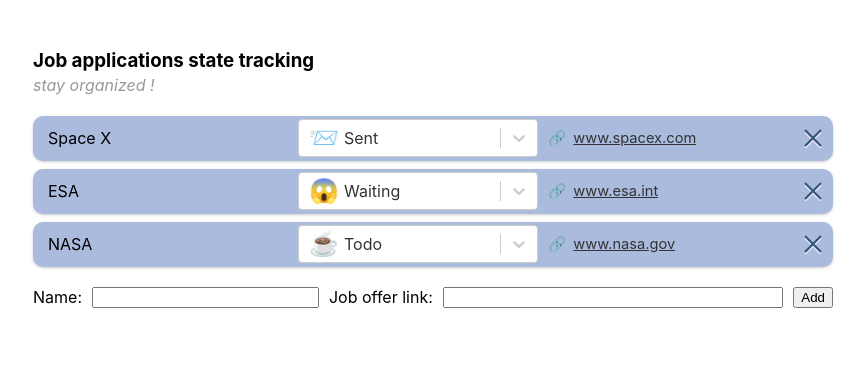
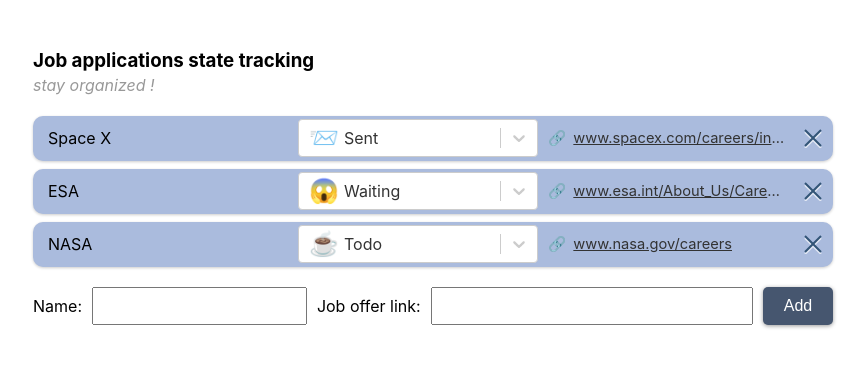
Before and after one commit to PaulDesiles/job-state-tracker, a React (Create React App) app: page / in a window 1280 px wide. Shown: the top 368 px of the page, without its empty margins (207-1074 px from the left). Built offline with nearby package versions, Linux system fonts and the light colour scheme.

Commit message:
adding some animation

```diff
--- a/package.json
+++ b/package.json
@@ -7,10 +7,12 @@
     "@testing-library/react": "^9.5.0",
     "@testing-library/user-event": "^7.2.1",
     "@types/react-select": "^3.0.13",
+    "@types/react-transition-group": "^4.4.0",
     "react": "^16.13.1",
     "react-dom": "^16.13.1",
     "react-scripts": "3.4.1",
-    "react-select": "^3.1.0"
+    "react-select": "^3.1.0",
+    "react-transition-group": "^4.4.1"
   },
   "scripts": {
     "start": "react-scripts start",
--- a/src/App.css
+++ b/src/App.css
@@ -114,7 +114,43 @@
   }
 }
 
+.addForm input {
+  min-height: 38px;
+}
+
+.addForm input[type="submit"] {
+  background: #46566f;
+  color: white;
+  font-size: 1em;
+  border-radius: 5px;
+  border: none;
+  box-shadow: 0 1px 4px #0006;
+  box-sizing: border-box;
+  min-width: 70px;
+}
+
 .addForm input[type="text"] {
   width: 100%;
   box-sizing: border-box;
 }
+
+/* List Animation */
+.item-enter {
+  opacity: 0;
+  transform: translateY(10px);
+}
+.item-enter-active {
+  opacity: 1;
+  transition: opacity 500ms ease-in;
+  transform: translateY(0px);
+  transition: transform 200ms ease-out;
+}
+.item-exit {
+  opacity: 1;
+  transform: translateX(0px);
+}
+.item-exit-active {
+  opacity: 0;
+  transform: translateX(100px);
+  transition: opacity 300ms, transform 200ms;
+}
--- a/src/Components/AddApplication.tsx
+++ b/src/Components/AddApplication.tsx
@@ -39,11 +39,11 @@
   render() {
     return (
       <form className="addForm" onSubmit={this.handleSubmit}>
-        <label>Name:</label>
-        <input type="text" value={this.state.name} onChange={this.handleNameChange} />
+        <label htmlFor="name">Name:</label>
+        <input id="name" type="text" value={this.state.name} onChange={this.handleNameChange} />
 
-        <label>Job offer link:</label>
-        <input type="text" value={this.state.link} onChange={this.handleLinkChange} />
+        <label htmlFor="link">Job offer link:</label>
+        <input id="link" type="text" value={this.state.link} onChange={this.handleLinkChange} />
 
         <input type="submit" value="Add" />
       </form>
--- a/src/Components/ApplicationLine.tsx
+++ b/src/Components/ApplicationLine.tsx
@@ -44,15 +44,16 @@
 
     const selectedOption = stateOptions.find(o => o.value === this.props.state);
 
-    const optionformatter = (option: stateOption) => (
-      <div className="optionContainer">
-        <span className="icon">{option.icon}</span>
-        <span>{option.label}</span>
-      </div>
-    );
+    const optionformatter = (option: stateOption) =>  {
+      const optionId = "option" + option.value;
+      return (<div className="optionContainer">
+        <span className="icon" role="img" aria-labelledby={optionId}>{option.icon}</span>
+        <span id={optionId}>{option.label}</span>
+      </div>);
+    }
 
     const labelId = 'linkLabel' + this.props.id;
-    const hostName = extractHostname(this.props.link);
+    const displayedUrl = simplifyUrl(this.props.link);
 
     return (
       <div className="application">
@@ -71,7 +72,7 @@
             {this.props.link &&
               <a href={this.props.link}>
                 <span className="icon" role="img" aria-labelledby={labelId}>🔗</span>
-                <span className="linkLabel" id={labelId}>{hostName}</span>
+                <span className="linkLabel" id={labelId}>{displayedUrl}</span>
               </a>
             }
           </div>
@@ -83,20 +84,11 @@
   }
 }
 
-function extractHostname(url?: string) {
+function simplifyUrl(url?: string) {
   if (!url)
     return '';
 
-  var hostname;
-  if (url.indexOf("//") > -1) {
-      hostname = url.split('/')[2];
-  }
-  else {
-      hostname = url.split('/')[0];
-  }
-  hostname = hostname.split(':')[0];
-  hostname = hostname.split('?')[0];
-  return hostname;
+  return url.replace('https://', '').replace('http://', '');
 }
 
 export default ApplicationLine;
--- a/src/Components/Organizer.tsx
+++ b/src/Components/Organizer.tsx
@@ -2,6 +2,7 @@
 import AddApplication from './AddApplication';
 import ApplicationLine from './ApplicationLine';
 import {Application, ApplicationData, ApplicationState} from './Application';
+import { CSSTransition, TransitionGroup } from 'react-transition-group';
 
 const defaultData = [
   {id:0, name: "Space X", link: "https://www.spacex.com/careers/index.html", state: ApplicationState.Sent},
@@ -86,17 +87,26 @@
 
   render() {
     const applications = this.state.applications.map(data =>
-      <ApplicationLine
+      <CSSTransition
         key={data.id}
-        onDelete={this.deleteApplication}
-        onStateChange={this.changeApplicationState}
-        {...data}
-      />
+        timeout={{
+          enter: 500,
+          exit: 300
+        }}
+        classNames="item">
+        <ApplicationLine
+          onDelete={this.deleteApplication}
+          onStateChange={this.changeApplicationState}
+          {...data}
+        />
+      </CSSTransition>
     );
 
     return (
       <Fragment>
-        {applications}
+        <TransitionGroup>
+          {applications}
+        </TransitionGroup>
         <AddApplication onAddApplication={this.addApplication} />
       </Fragment>
     );
```
